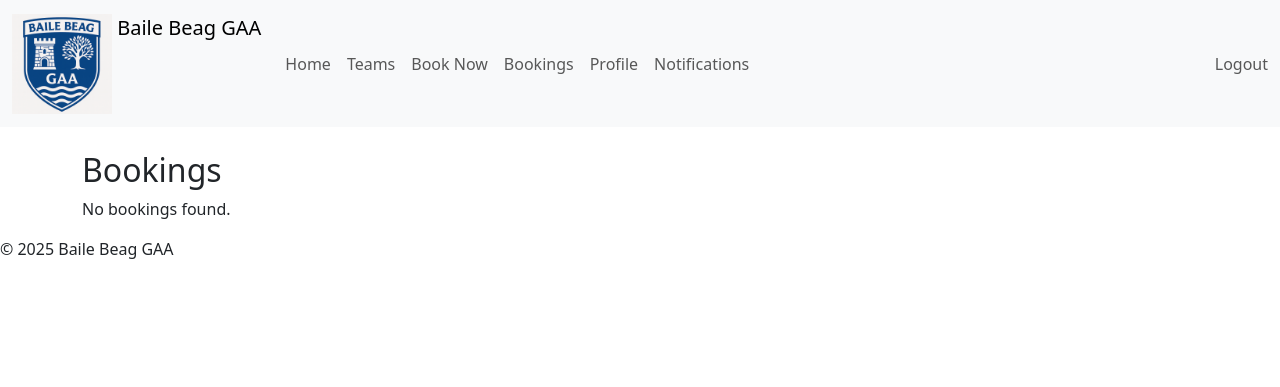
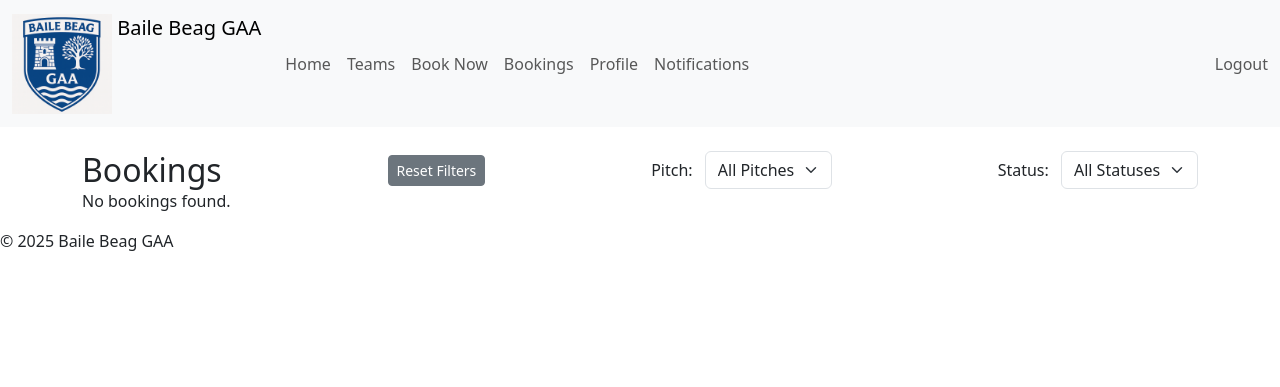
Before and after one commit to james-fitz86/bailebeag, a Django app: page /bookings/ in a window 1280 px wide. Shown: the top 387 px of the page. Run offline with Django 5.2, Linux system fonts and the light colour scheme; the visitor is signed in with stand-in values (Sample User, id 1); data that the repository does not hold is empty; some libraries are stand-ins or nearby versions.

Commit message:
added link to booking_list.js and html for filtering bookings

```diff
--- a/bookings/templates/bookings/booking_list.html
+++ b/bookings/templates/bookings/booking_list.html
@@ -4,11 +4,37 @@
 {% block title %}Bookings{% endblock %}
 
 {% block content %}
+{% load static %}
 <div class="container mt-4">
-    <h2>Bookings</h2>
+    <div class="d-flex align-items-center justify-content-between">
+        <h2 class="mb-0">Bookings</h2>
 
+        <div class="ms-3">
+            <button id="reset_filters" class="btn btn-secondary btn-sm">Reset Filters</button>
+        </div>
+
+        <div class="ms-3">
+        <label for="pitch_filter" class="form-label mb-0 me-2">Pitch:</label>
+        <select id="pitch_filter" class="form-select d-inline-block" style="width:auto;">
+            <option value="all">All Pitches</option>
+            <option value="astro">Astro</option>
+            <option value="main">Main</option>
+        </select>
+        </div>
+
+         <div class="ms-3">
+            <label for="status_filter" class="form-label mb-0 me-2">Status:</label>
+            <select id="status_filter" class="form-select d-inline-block" style="width:auto;">
+                <option value="all">All Statuses</option>
+                <option value="pending">Pending</option>
+                <option value="approved">Approved</option>
+                <option value="rejected">Rejected</option>
+                <option value="conflicting">Conflicting</option>
+            </select>
+        </div>
+    </div>
     {% if bookings %}
-        <table class="table table-striped mt-3">
+        <table class="table table-striped mt-3" id="bookings_table">
             <thead>
                 <tr>
                     <th>Pitch</th>
@@ -23,14 +49,17 @@
             </thead>
             <tbody>
                 {% for booking in bookings %}
-                <tr>
+                <tr
+                data-pitch="{{ booking.pitch.name|lower }}"
+                data-start="{{ booking.start_time|date:'c' }}"
+                data-status="{{ booking.status|lower }}"
+                >
                     <td>{{ booking.pitch.name }}</td>
                     <td>{{ booking.start_time|date:"Y-m-d" }}</td>
                     <td>{{ booking.start_time|time:"H:i" }} – {{ booking.end_time|time:"H:i" }}</td>
                     <td>
                         {% if booking.created_by %}
                             {{ booking.created_by.get_full_name }}
-                            {{ booking.created_by.get}}
                         {% else %}
                             {{ booking.name }}
                         {% endif %}
@@ -73,4 +102,5 @@
         <p>No bookings found.</p>
     {% endif %}
 </div>
+<script src="{% static 'config/js/booking_list.js' %}"></script>
 {% endblock %}
```
